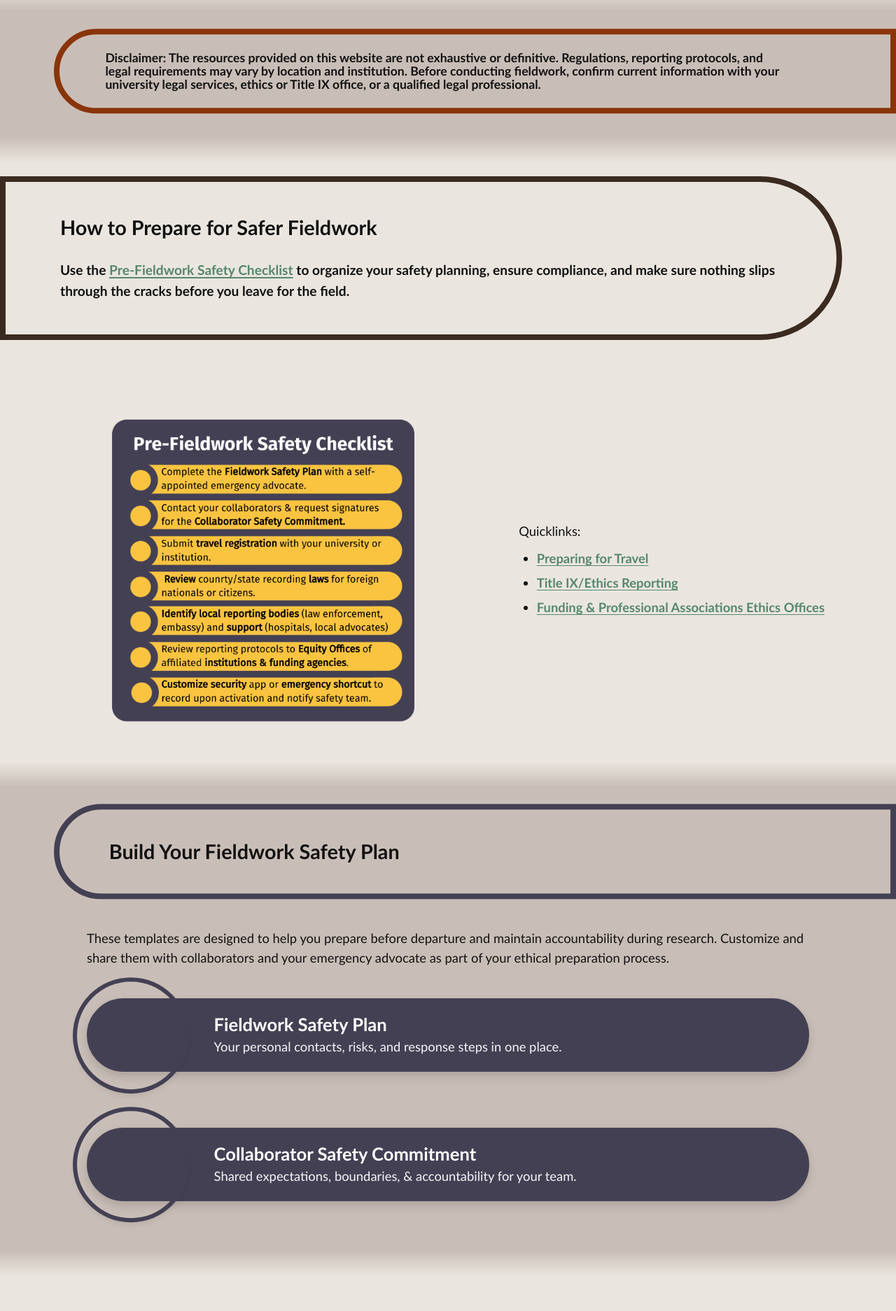
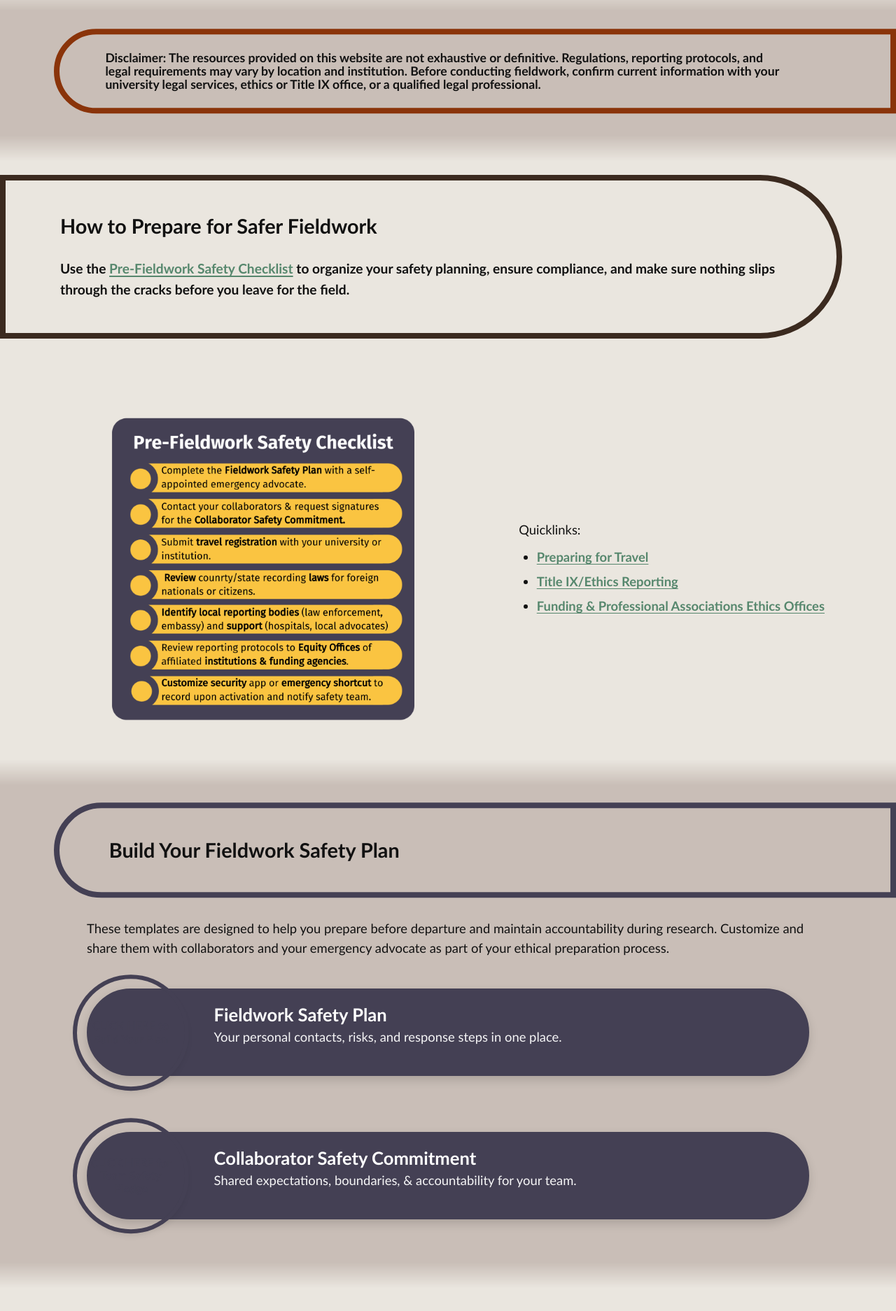
Before and after one commit to AnthroSafetyWarrior/GoldenTrowelProject, a Jekyll site: the page built from _pages/preparing.html, in a window 1280 px wide. Shown: the part 1282-3156 px from the top of the page at 70% size. Built offline with Jekyll 4.4.1, drawn with Linux system fonts in a browser that asks for light colours.

Commit message:
updating name

```diff
--- a/_layouts/default.html
+++ b/_layouts/default.html
@@ -1023,6 +1023,8 @@
   outline: none;
 }
 
+.stripe :last-child { margin-bottom: 10px; }
+
 /* ===== modifiers ===== */
 .stripe--wave-dark{ --stripe-bg: var(--wave-dark); }
 /* (add more like .stripe--slate etc. if you ever need them) */
--- a/_pages/preparing.html
+++ b/_pages/preparing.html
@@ -152,7 +152,6 @@
       </article>
 </div>
 </section>
-<br>
 </div>
 
 
```
